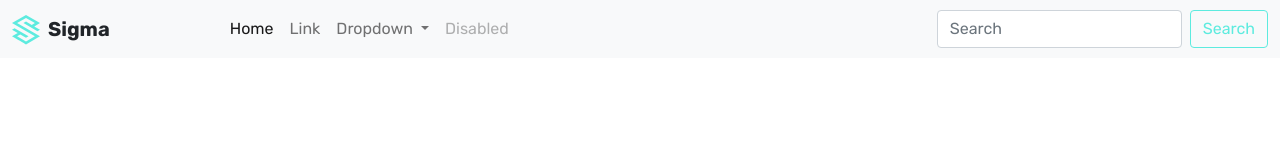
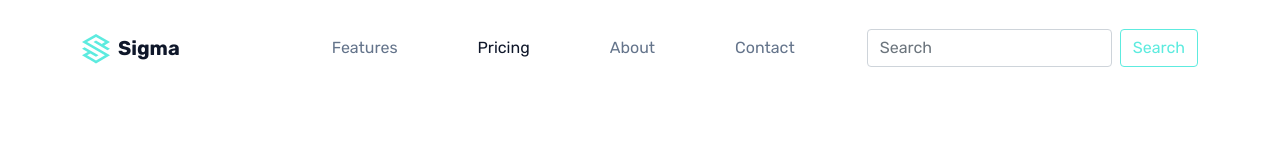
Before and after one commit to kalppatel83/yt-bootstrap-crash-course, a website built with Parcel: page src/index.html in a window 1280 px wide. Built offline with nearby package versions, Linux system fonts and the light colour scheme.

Commit message:
updated nav links

```diff
--- a/src/assets/scss/abstracts/_variables.scss
+++ b/src/assets/scss/abstracts/_variables.scss
@@ -17,3 +17,9 @@ $spacers: (
   9: $spacer * 6,
   10: $spacer * 7,
 );
+
+$text-muted: #64748b;
+$body-color: #0f172a;
+
+$navbar-light-color: $text-muted;
+$navbar-light-active-color: $body-color;
--- /dev/null
+++ b/src/assets/scss/components/_navbar.scss
@@ -0,0 +1,6 @@
+.navbar-expand-lg.navbar {
+  .nav-link {
+    padding: 1.75rem 1rem;
+    margin: 0 1.5rem;
+  }
+}
--- a/src/assets/scss/main.scss
+++ b/src/assets/scss/main.scss
@@ -7,5 +7,7 @@
 // Template CSS variable
 @import "./abstracts/css-variable";
 
+// Template Components
+@import "./components/navbar";
 // Template utility imports
 @import "./utilities/sizing";
--- a/src/index.html
+++ b/src/index.html
@@ -18,8 +18,8 @@
   </head>
   <body>
     <!-- Navbar -->
-    <nav class="navbar navbar-expand-lg navbar-light bg-light">
-      <div class="container-fluid">
+    <nav class="navbar navbar-expand-lg navbar-light">
+      <div class="container">
         <!-- NavBar Brand -->
         <a
           class="navbar-brand d-flex align-items-center me-10"
@@ -57,41 +57,21 @@
         <div class="collapse navbar-collapse" id="navbarSupportedContent">
           <ul class="navbar-nav me-auto mb-2 mb-lg-0">
             <li class="nav-item">
-              <a class="nav-link active" aria-current="page" href="#">Home</a>
+              <a class="nav-link" aria-current="page" href="#">Features</a>
             </li>
             <li class="nav-item">
-              <a class="nav-link" href="#">Link</a>
-            </li>
-            <li class="nav-item dropdown">
-              <a
-                class="nav-link dropdown-toggle"
-                href="#"
-                id="navbarDropdown"
-                role="button"
-                data-bs-toggle="dropdown"
-                aria-expanded="false"
+              <a class="nav-link active" aria-current="page" href="#"
+                >Pricing</a
               >
-                Dropdown
-              </a>
-              <ul class="dropdown-menu" aria-labelledby="navbarDropdown">
-                <li><a class="dropdown-item" href="#">Action</a></li>
-                <li><a class="dropdown-item" href="#">Another action</a></li>
-                <li><hr class="dropdown-divider" /></li>
-                <li>
-                  <a class="dropdown-item" href="#">Something else here</a>
-                </li>
-              </ul>
             </li>
             <li class="nav-item">
-              <a
-                class="nav-link disabled"
-                href="#"
-                tabindex="-1"
-                aria-disabled="true"
-                >Disabled</a
-              >
+              <a class="nav-link" href="#">About</a>
+            </li>
+            <li class="nav-item">
+              <a class="nav-link" href="#">Contact</a>
             </li>
           </ul>
+
           <form class="d-flex">
             <input
               class="form-control me-2"
```
Also changed, not shown: dist/index.html, 2 other files.
